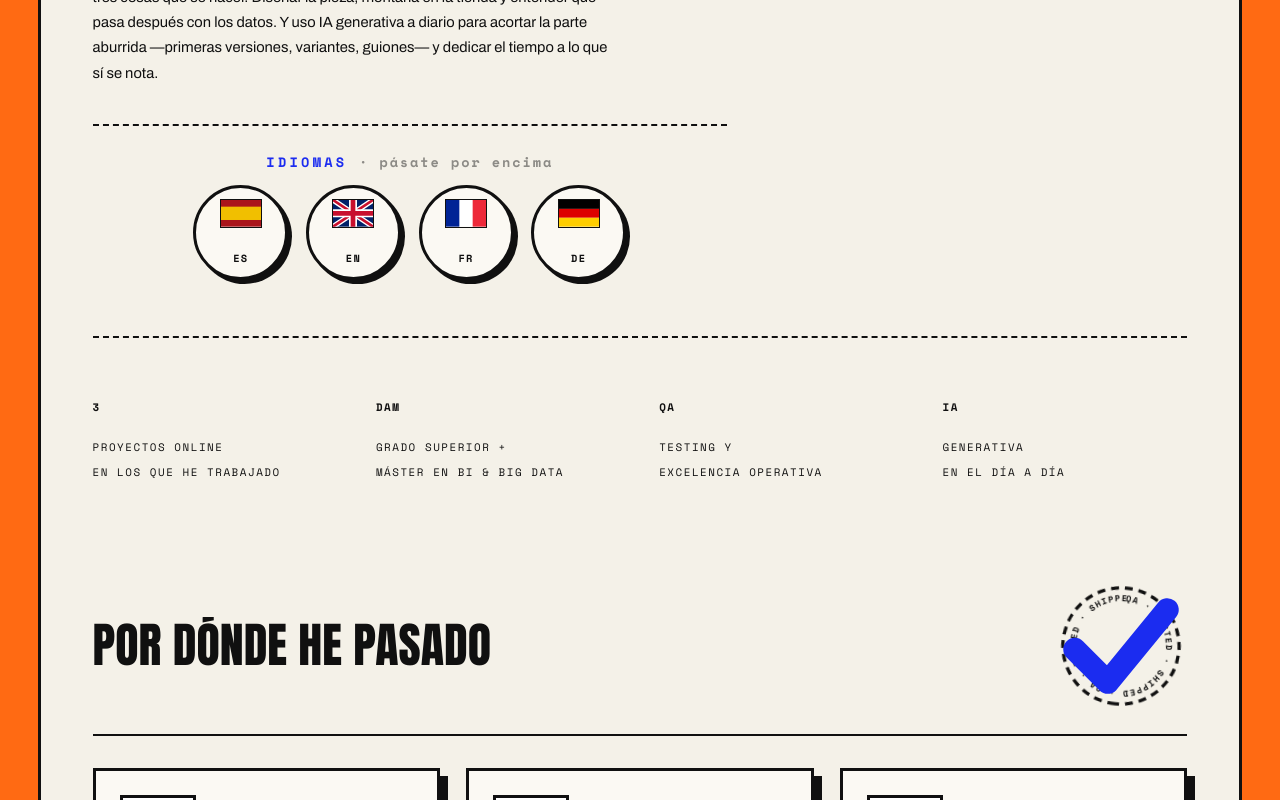
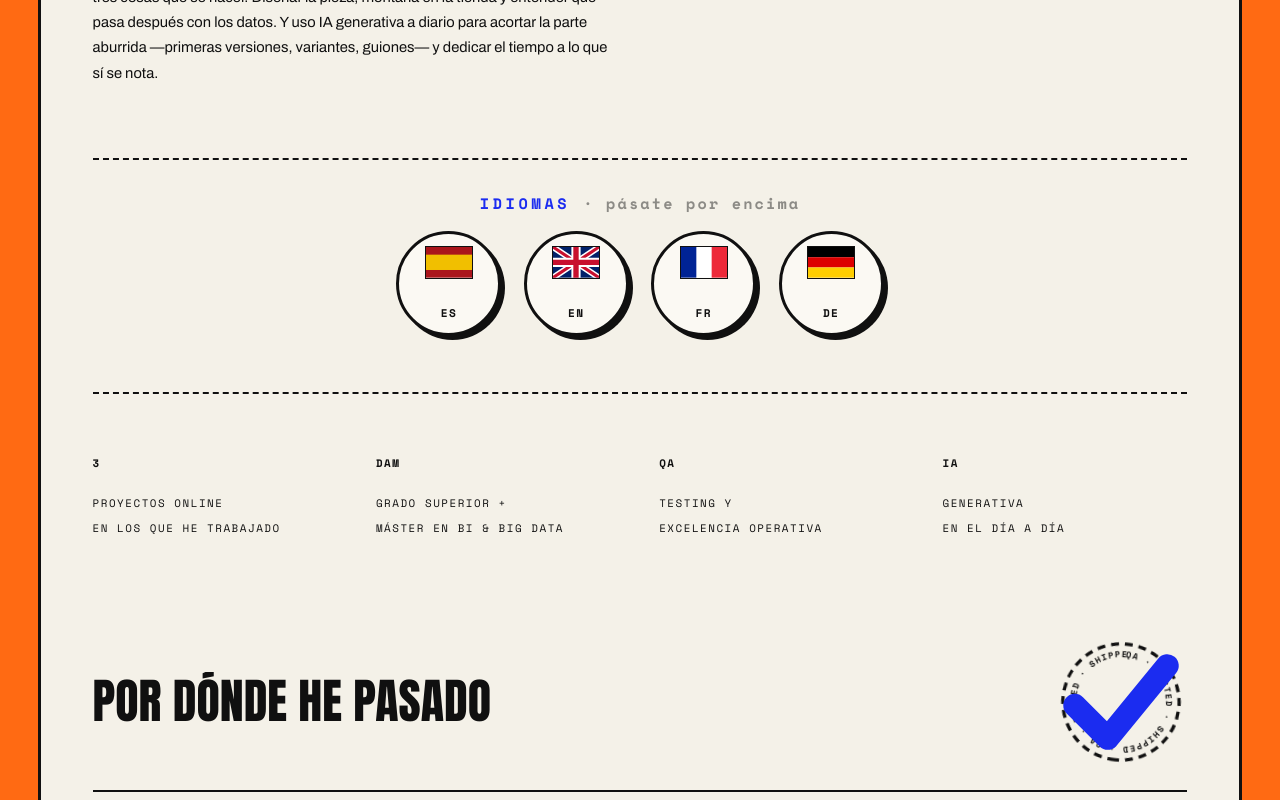
Before and after one commit to manuelmarcanoc/portoliomanuel, a React (Vite) app: page / in a window 1280 px wide. Shown: the part 1780-2580 px from the top of the page. Built offline with nearby package versions, Linux system fonts and the light colour scheme.

Commit message:
Center and enlarge languages globally

```diff
--- a/src/components/About.jsx
+++ b/src/components/About.jsx
@@ -41,7 +41,6 @@ export default function About() {
               </p>
             ))}
 
-            <Languages />
           </div>
 
           <div className="about__aside reveal">
@@ -65,6 +64,8 @@ export default function About() {
           </div>
         </div>
 
+        <Languages />
+
         <ul className="about__stats reveal">
           {about.stats.map((s, i) => (
             <li key={i}>
--- a/src/styles.css
+++ b/src/styles.css
@@ -726,17 +726,17 @@ a {
    IDIOMAS (banderitas con globo)
    ========================================================================== */
 .langs {
-  margin-top: clamp(1.6rem, 4vw, 2.4rem);
-  padding-top: clamp(1.1rem, 3vw, 1.6rem);
+  margin-top: clamp(2rem, 5vw, 3.5rem);
+  padding-top: clamp(1.4rem, 4vw, 2rem);
   border-top: 2px dashed var(--black);
 }
 .langs__label {
   font-family: var(--font-mono);
   font-weight: 700;
-  font-size: clamp(0.7rem, 1.1vw, 0.85rem);
+  font-size: clamp(0.75rem, 1.2vw, 0.95rem);
   letter-spacing: 0.24em;
   color: var(--accent);
-  margin: 0 0 0.9em;
+  margin: 0 0 1em;
   text-align: center;
 }
 .langs__list {
@@ -744,7 +744,7 @@ a {
   display: flex;
   flex-wrap: wrap;
   justify-content: center;
-  gap: 1.1rem;
+  gap: 1.4rem;
   margin: 0;
   padding: 0;
 }
@@ -754,7 +754,7 @@ a {
   display: grid;
   place-items: center;
   gap: 1px;
-  width: clamp(75px, 9vw, 95px);
+  width: clamp(80px, 10vw, 105px);
   aspect-ratio: 1;
   padding: 0;
   cursor: pointer;
@@ -774,7 +774,7 @@ a {
 }
 .flag {
   display: block;
-  width: clamp(34px, 4.2vw, 42px);
+  width: clamp(38px, 4.8vw, 48px);
   line-height: 0;
   border: 1.5px solid var(--black);
   overflow: hidden;
@@ -787,7 +787,7 @@ a {
 .lang__code {
   font-family: var(--font-mono);
   font-weight: 700;
-  font-size: 0.65rem;
+  font-size: 0.7rem;
   letter-spacing: 0.12em;
 }
 
```
